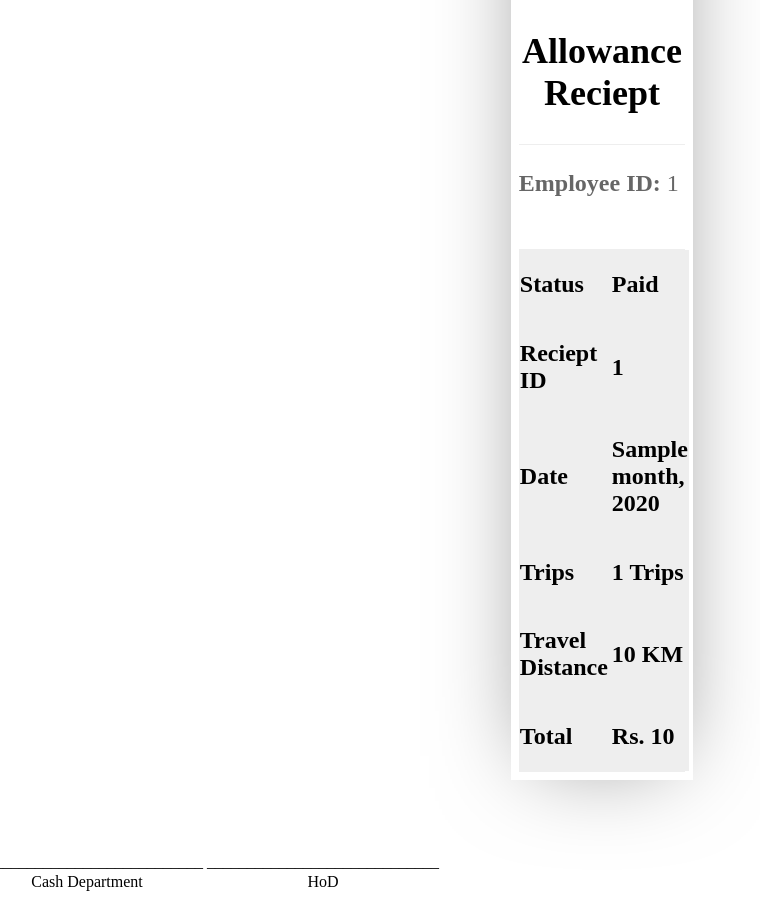
After one commit to farazokc/gt_allowances, a Django app: template templates/pdf.html in a window 1280 px wide. The commit adds this page. Shown: the part 319-1219 px from the top of the page, without its empty margins (38-798 px from the left). Run offline with Django 4.2, Linux system fonts and the light colour scheme; the template is opened without the code that fills it: most values are stand-ins (such as "Sample title", 1, 10 or a date in 2020).

Commit message:
major changes and bug fixes

```diff
--- a/allowances/auth.py
+++ b/allowances/auth.py
@@ -4,8 +4,8 @@ from myapp.models import Users
 
 class MyBackend(BaseBackend):
     _INSTANCE = None
-    __isActive = True
-    _Current_logged_in = 1
+    __isActive = None
+    _Current_logged_in = 0
     errors = {
         'Trans_Req'    : "'Travel From' cannot be same as 'Travel To' and 'Travel To' cannot be same as 'Return To'",
         'login_failed' : 'Employee ID or Password not correct',
--- a/allowances/settings.py
+++ b/allowances/settings.py
@@ -26,7 +26,7 @@ SECRET_KEY = 'django-insecure-zq80gcl)s(5c$ev$rk#qhxki%vw)!cj58=4%iye4@p1mw__x&p
 # SECURITY WARNING: don't run with debug turned on in production!
 DEBUG = True
 
-ALLOWED_HOSTS = []
+ALLOWED_HOSTS = ["localhost",'172.16.3.232','172.16.2.191']
 
 
 # Application definition
--- /dev/null
+++ b/templates/pdf.html
@@ -0,0 +1,194 @@
+<!doctype html>
+<html lang="en">
+<head>
+    <meta charset="utf-8">
+    <meta content="width=device-width, initial-scale=1" name="viewport">
+    <title>Print Allowance</title>
+    <style>
+        #invoice-POS{
+      box-shadow: 0 0 1in -0.25in rgba(0, 0, 0, 0.5);
+      padding:2mm;
+      margin: 0 auto;
+      width: 44mm;
+      background: #FFF;
+      }
+
+      ::selection {background: #f31544; color: #FFF;}
+      ::moz-selection {background: #f31544; color: #FFF;}
+
+    h1{
+      font-size: 1.5em;
+      color: #222;
+    }
+    h2{
+    font-size: 1.5em;
+    }
+    h3{
+      font-size: 1.2em;
+      font-weight: 300;
+      line-height: 2em;
+    }
+    p{
+      font-size: 1em;
+      color: #666;
+      line-height: 1.2em;
+    }
+
+    #top, #mid,#bot{
+      border-bottom: 1px solid #EEE;
+    }
+
+    #top{min-height: 100px;}
+    #mid{
+    min-height: 80px;
+    font-size: 1em;
+    }
+    #bot{ min-height: 50px;}
+
+    #top .logo{
+        background-size: 60px 60px;
+    }
+    .clientlogo{
+      float: left;
+        height: 60px;
+        width: 60px;
+        background: url(https://www.gatronova.com/wp-content/uploads/2019/01/logo-web1.png) no-repeat;
+        background-size: 60px 60px;
+      border-radius: 50px;
+    }
+    .info{
+      display: block;
+      font-size: 1.5em;
+      margin-left: 0;
+    }
+    .title{
+      float: right;
+    }
+    .title p{text-align: right;}
+
+    table{
+      border-collapse: collapse;
+    }
+    .tabletitle{
+      font-size: 1em;
+      background: #EEE;
+    }
+    .service{border-bottom: 1px solid #EEE;}
+    .item{width: 24mm;}
+    .itemtext{font-size: 1em;}
+
+    </style>
+<body>
+
+<div id="invoice-POS">
+
+    <center id="top">
+        <div class="logo">
+            <img src="https://www.gatronova.com/wp-content/uploads/2019/01/logo-web1.png">
+        </div>
+        <div class="info">
+            <h2>Allowance Reciept</h2>
+        </div>
+    </center>
+
+    <div id="mid">
+        <div class="info">
+            <p>
+                <b>
+                                    Employee ID:
+                </b>
+ {{Emp_id}}<br>
+            </p>
+        </div>
+    </div>
+
+    <div id="bot">
+        <div id="table">
+            <table>
+                <tr class="tabletitle">
+                    <td class="item"><h2>Status</h2></td>
+                    <td class="Hours"><h2></h2></td>
+                    <td class="Rate">
+                        <h2>
+                            {% if receipt_id %}Paid
+            {% else %}Unpaid
+            {% endif %}
+                        </h2>
+                    </td>
+                </tr>
+
+                        <tr class="tabletitle">
+                    <td class="item"><h2>Reciept ID</h2></td>
+                    <td class="Hours"><h2></h2></td>
+                    <td class="Rate">
+                        <h2>
+                            {{receipt_id}}
+                        </h2>
+                    </td>
+                </tr>
+
+                <tr class="tabletitle">
+                    <td class="item"><h2>Date</h2></td>
+                    <td class="Hours"><h2></h2></td>
+                    <td class="Rate">
+                        <h2>
+                            {{month}}, {{year}}
+                        </h2>
+                    </td>
+                </tr>
+
+                <tr class="tabletitle">
+                    <td class="item"><h2>Trips</h2></td>
+                    <td class="Hours"><h2></h2></td>
+                    <td class="Rate">
+                        <h2>
+                            {{Count}} Trips
+                        </h2>
+                    </td>
+                </tr>
+
+                <tr class="tabletitle">
+                    <td class="item"><h2>Travel Distance</h2></td>
+                    <td class="Hours"><h2></h2></td>
+                    <td class="Rate">
+                        <h2>
+                            {{Sum_Distance}} KM
+                        </h2>
+                    </td>
+                </tr>
+
+                <tr class="tabletitle">
+                    <td class="item"><h2>Total</h2></td>
+                    <td class="Hours"><h2></h2></td>
+                    <td class="Rate">
+                        <h2>
+                            Rs. {{Sum_Cost}}
+                        </h2>
+                    </td>
+                </tr>
+            </table>
+        </div>
+    </div>
+</div>
+<br>
+<br>
+<br>
+<br>
+<table  style="
+    text-align: center;">
+    <tr>
+        <td>_____________________________</td>
+        <td></td>
+        <td>_____________________________</td>
+    </tr>
+    <tr>
+        <td>Cash Department</td>
+        <td></td>
+        <td>HoD</td>
+        </tr>
+
+</table>
+
+
+</body>
+</html>
```
Also changed, not shown: myapp/models.py (+17 -5 lines), myapp/views.py (+133 -54 lines), templates/allowances.html (+32 -61 lines), templates/navbar.html (+4 -4 lines), 1 other file.
